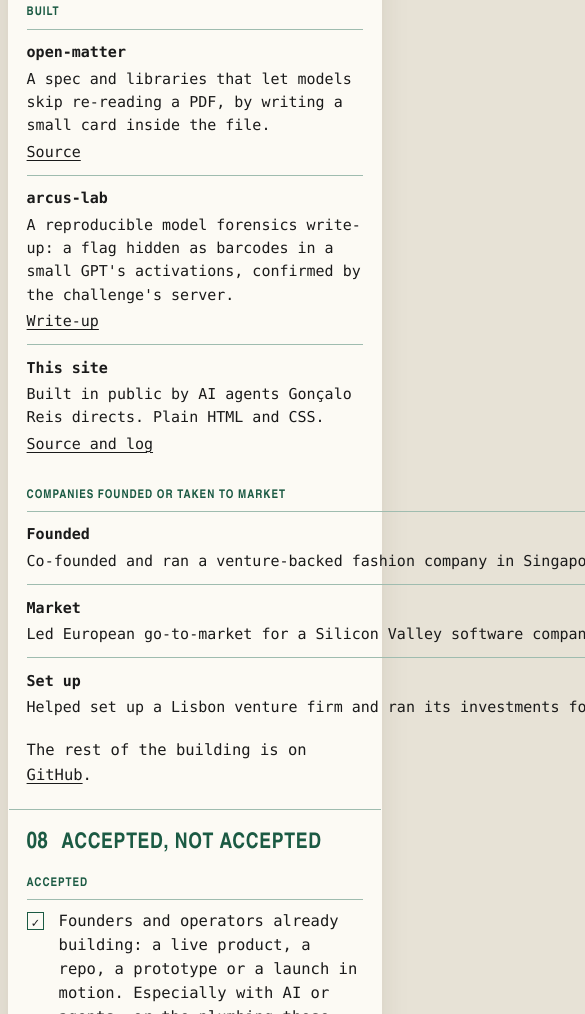
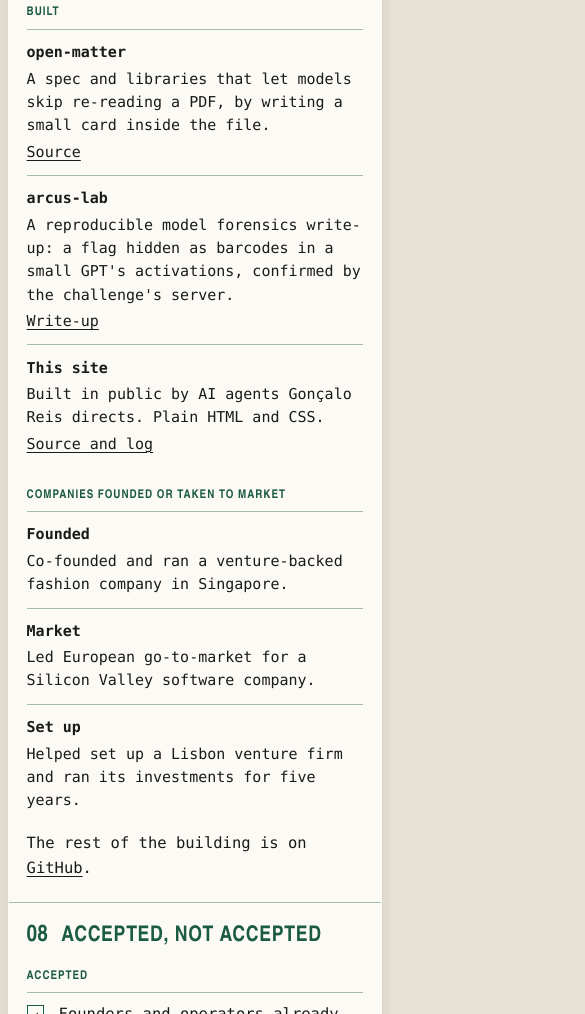
Before and after one commit to goncaloreis/home, a plain HTML site: page index.html in a window 390 px wide. Shown: the part 1831-2845 px from the top of the page, 585 px wide, since content can reach past the window. Drawn offline with Linux system fonts and the light colour scheme.

Commit message:
Fix mobile table wrapping and silence empty favicon 404

```diff
--- a/index.html
+++ b/index.html
@@ -14,6 +14,7 @@
   <meta name="twitter:card" content="summary">
   <meta name="twitter:title" content="ReisierX">
   <meta name="twitter:description" content="ReisierX. A company that builds. Book a working session: one hour on your company, with Gonçalo Reis.">
+  <link rel="icon" href="data:,">
   <link rel="stylesheet" href="/styles.css">
   <script type="application/ld+json">
     {
--- a/styles.css
+++ b/styles.css
@@ -467,6 +467,7 @@ h2 {
   .record thead { display: none; }
   .record tr { display: grid; grid-template-columns: 1fr; border-top: 1px solid var(--rule); padding: 0.6rem 0; }
   .record td { border: 0; padding: 0.1rem 0; }
+  .record td:last-child { white-space: normal; }
 }
 
 @media print {
```
